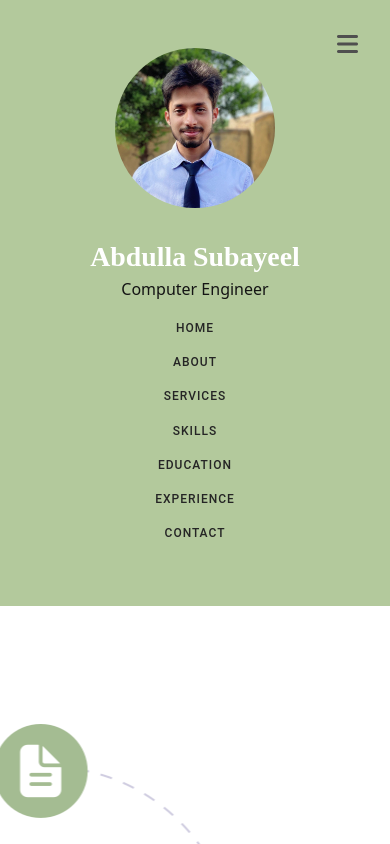
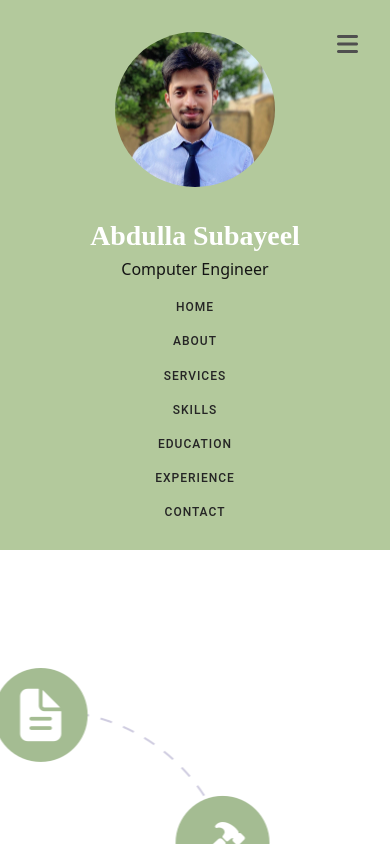
Before and after one commit to subayeel/portfolio, a plain HTML site: page index.html in a window 390 px wide. Both pictures are taken after a click on the element 347 px from the left and 44 px from the top of the page. Shown: the top 844 px of the page. Drawn offline with Linux system fonts and the light colour scheme.

```diff
--- a/index.html
+++ b/index.html
@@ -17,7 +17,7 @@
     <div class="page">
         <div class="wrapper">
 
-            <aside class="side-menu">
+            <aside class="side-menu ">
                 <img class="profile-image" src="./assets/profile.jpg" alt="">
                 <h1 class="heading">Abdulla Subayeel</h1>
                 <p class="desc">Computer Engineer</p>
@@ -57,7 +57,7 @@
                         unorthographic life One day however a small line of blind text by the name of Lorem Ipsum
                         decided to leave for the far World of Grammar.
                     </p>
-                    <div class="row">
+                    <!-- <div class="row">
                         <div class="card col-sm-12 col-md-3 m-1">
                             <div class="card-header">
                                 Graphic Design
@@ -90,7 +90,7 @@
                                 <div class="card-text"></div>
                             </div>
                         </div>
-                    </div>
+                    </div> -->
                     <div class=" rounded service-card">
                         <h2 class="title">I am happy to let you know <br> 30+ Projects Done successfully! </h2>
                         <button type="button" class="btn btn-secondary btn-lg">Hire Me</button>
@@ -324,9 +324,8 @@
                     <div class="contact-card">
                         <div class="contact-icon"><i class="fa-solid fa-envelope fa-xl"></i></div>
                         <div class="light-heading m-0"><a class="d-flex flex-wrap-wrap"
-
                                 href="mailto:abdullahsubayeel999@gmail.com">abdullahsubayeel999@gmail.com</a>
-                            </div>
+                        </div>
                     </div>
                     <div class="contact-card">
                         <div class="contact-icon"><i class="fa-solid fa-phone fa-xl"></i></div>
@@ -343,14 +342,12 @@
     </div>
     <script type="text/javascript" src="js/mdb.min.js"></script>
     <script>
-        function classToggle() {
-            const navs = document.querySelectorAll('.Navbar__Items')
+        const toggleBtn = document.querySelector(".menu-icon");
+        const sideBar = document.querySelector(".side-menu");
 
-            navs.forEach(nav => nav.classList.toggle('Navbar__ToggleShow'));
-        }
-
-        document.querySelector('.menu-icon')
-            .addEventListener('click', classToggle);
+        toggleBtn.addEventListener("click", () => {
+            sideBar.classList.toggle("expanded-side-menu")
+        })
     </script>
 </body>
 
--- a/style.css
+++ b/style.css
@@ -121,6 +121,7 @@ aside {
   right: 2rem;
   top: 2rem;
 }
+
 @media screen and (max-width: 758px) {
   .wrapper {
     height: auto;
@@ -132,7 +133,13 @@ aside {
     overflow: hidden;
   }
   .side-menu {
-    height: auto;
+    height: 0px;
+    padding: 0;
+    transition: 0.2s ease-in-out;
+  }
+  .expanded-side-menu {
+    height: 550px;
+    padding: 2rem;
   }
   .menu-icon {
     display: block;
@@ -165,6 +172,10 @@ main {
   /* padding: 0 1em; */
   background-color: #fff;
   overflow-y: auto;
+  scroll-behavior: smooth;
+}
+main::-webkit-scrollbar {
+  display: none;
 }
 
 #home {
@@ -441,7 +452,7 @@ details[open] summary ~ * {
   .contact-card {
     grid-template-columns: 1fr;
   }
-  .contact-card a{
+  .contact-card a {
     font-size: 16px;
   }
 }
```
